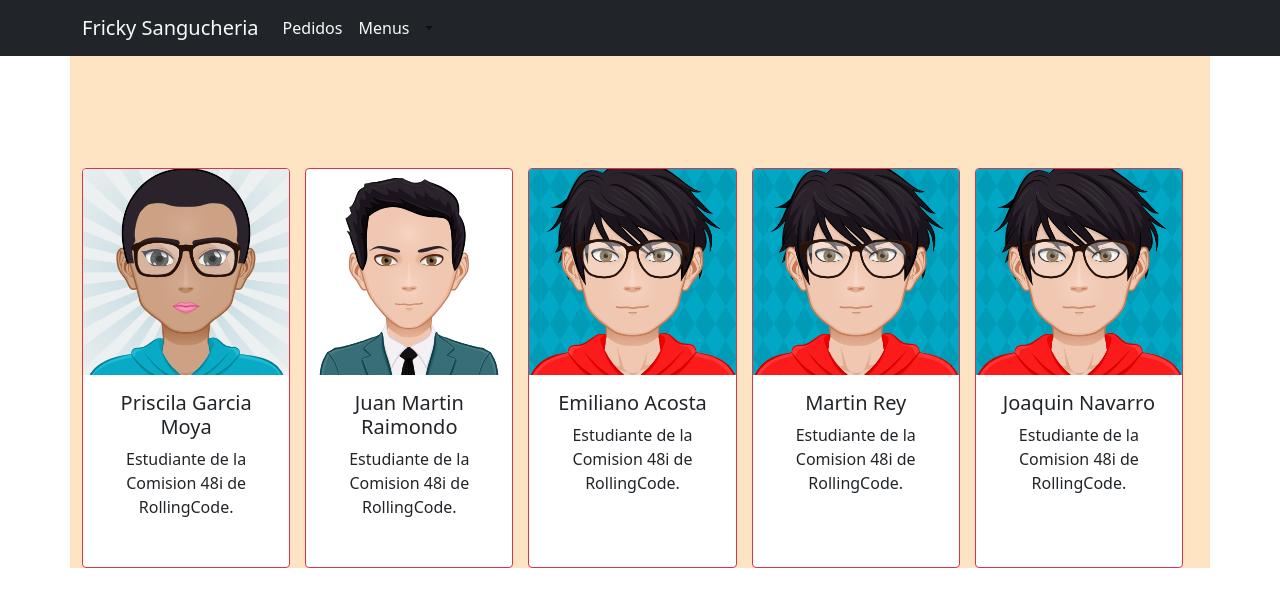
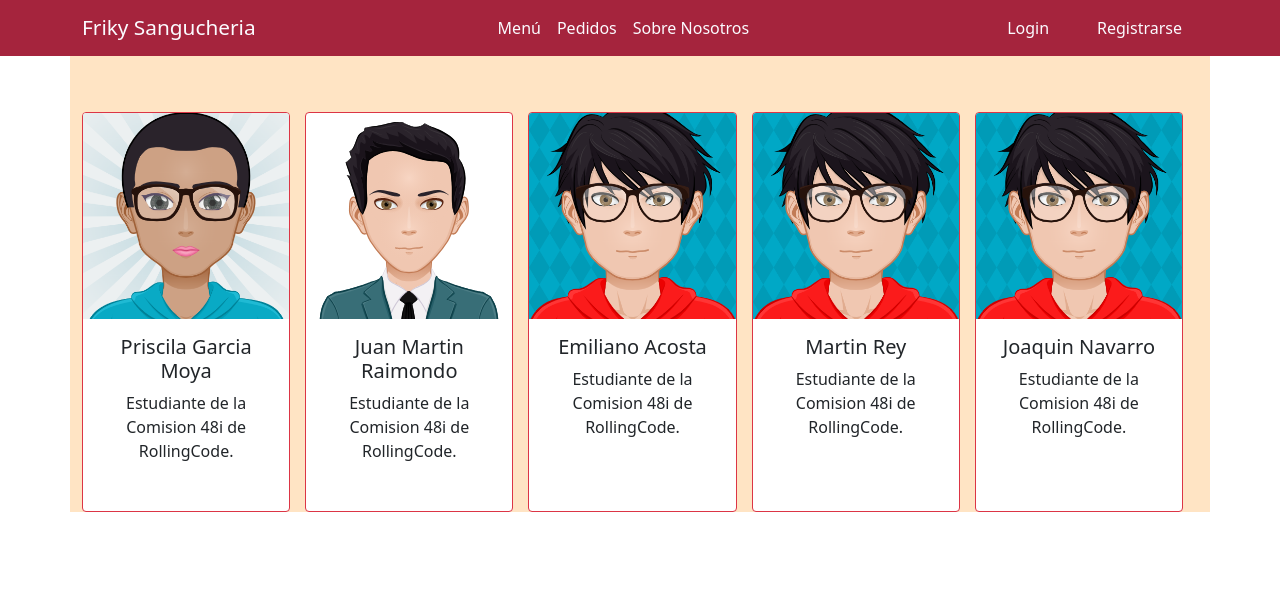
Before and after one commit to priscilabgmoya/proyecto-final-menu, a React (Vite) app: page / in a window 1280 px wide. Shown: the top 606 px of the page. Built offline with nearby package versions, Linux system fonts and the light colour scheme.

Commit message:
Navbar Corregido

```diff
--- a/src/components/navbar/navbar.css
+++ b/src/components/navbar/navbar.css
@@ -0,0 +1,40 @@
+:root{
+    --night: #000f08ff;
+    --paynes-gray: #5d737eff;
+    --amaranth-purple: #a5243dff;
+    --ghost-white: #fbfbffff;
+    --vanilla: #f6f5aeff;
+}
+
+.header-nav{
+    position: fixed !important;
+    width: 100%;
+    background-color: var(--amaranth-purple);
+    color: var(--ghost-white);
+
+}
+
+.nav-link{
+    color: var(--ghost-white) !important;
+}
+
+.logo-nav{
+    font-size: 1.3rem;
+    color: var(--ghost-white);
+    text-decoration: none;
+}
+
+.reg{
+    padding-left: 2rem !important;
+}
+
+@media screen and (max-width: 768px) {
+    .reg{
+        padding-left: 0 !important;
+        padding-top: 1rem !important;
+    }
+
+    .log{
+        padding-top: 0.5rem !important;
+    }
+}
--- a/src/components/navbar/navbar.jsx
+++ b/src/components/navbar/navbar.jsx
@@ -1,6 +1,7 @@
 import React from "react";
 import './navbar.css';
-import { Container, Nav, Navbar, NavDropdown, Button } from 'react-bootstrap';
+import { Container, Navbar, Nav } from 'react-bootstrap';
+import { Link } from "react-router-dom";
 
 const NavBars = () => {
    // function Mostrar (params) { faltaria ver si esto esta bien y agregar las rutas y css
@@ -10,30 +11,21 @@ const NavBars = () => {
   return (
     <>
 
-     <Navbar collapseOnSelect expand="lg" className="bg-body-tertiary" bg="dark" data-bs-theme="dark" >
-      <Container>
-        <Navbar.Brand className="text-light" href="#home">Fricky Sangucheria</Navbar.Brand>
-        <Navbar.Toggle aria-controls="responsive-navbar-nav" />
-        <Navbar.Collapse id="responsive-navbar-nav">
-          <Nav className="me-auto">
-            <Nav.Link className="text-light" href="#features">Pedidos</Nav.Link>
-            <Nav.Link className="text-light" href="#pricing">Menus</Nav.Link>
-            <NavDropdown  title="" id="collasible-nav-dropdown">
-              <NavDropdown.Item href="#action/3.1">Registrarse</NavDropdown.Item>
-              <NavDropdown.Item href="#action/3.2">
-                Login
-              </NavDropdown.Item>
-              <NavDropdown.Item href="#action/3.3">Productos</NavDropdown.Item>
-              <NavDropdown.Divider />
-              <NavDropdown.Item href="#action/3.4">
-                Nosotros
-              </NavDropdown.Item>
-            </NavDropdown>
-          </Nav>
-
-        </Navbar.Collapse>
-      </Container>
-    </Navbar>
+<Navbar expand="lg" className="header-nav">
+        <Container className="d-flex align-items-center">
+          <Link className="logo-nav" to="/">Friky Sangucheria</Link>
+          <Navbar.Toggle aria-controls="basic-navbar-nav " />
+          <Navbar.Collapse id="basavbar-nav">
+            <Nav className="m-auto">
+              <Link className="nav-link" to="/">Menú</Link>
+              <Link className="nav-link" to="/">Pedidos</Link>
+              <Link className="nav-link" to="/">Sobre Nosotros</Link>
+            </Nav>
+            <Link className="nav-link log" to="/">Login</Link>
+            <Link className="nav-link reg" to="/">Registrarse</Link>
+          </Navbar.Collapse>
+        </Container>
+      </Navbar>
 
 
     </>
```
